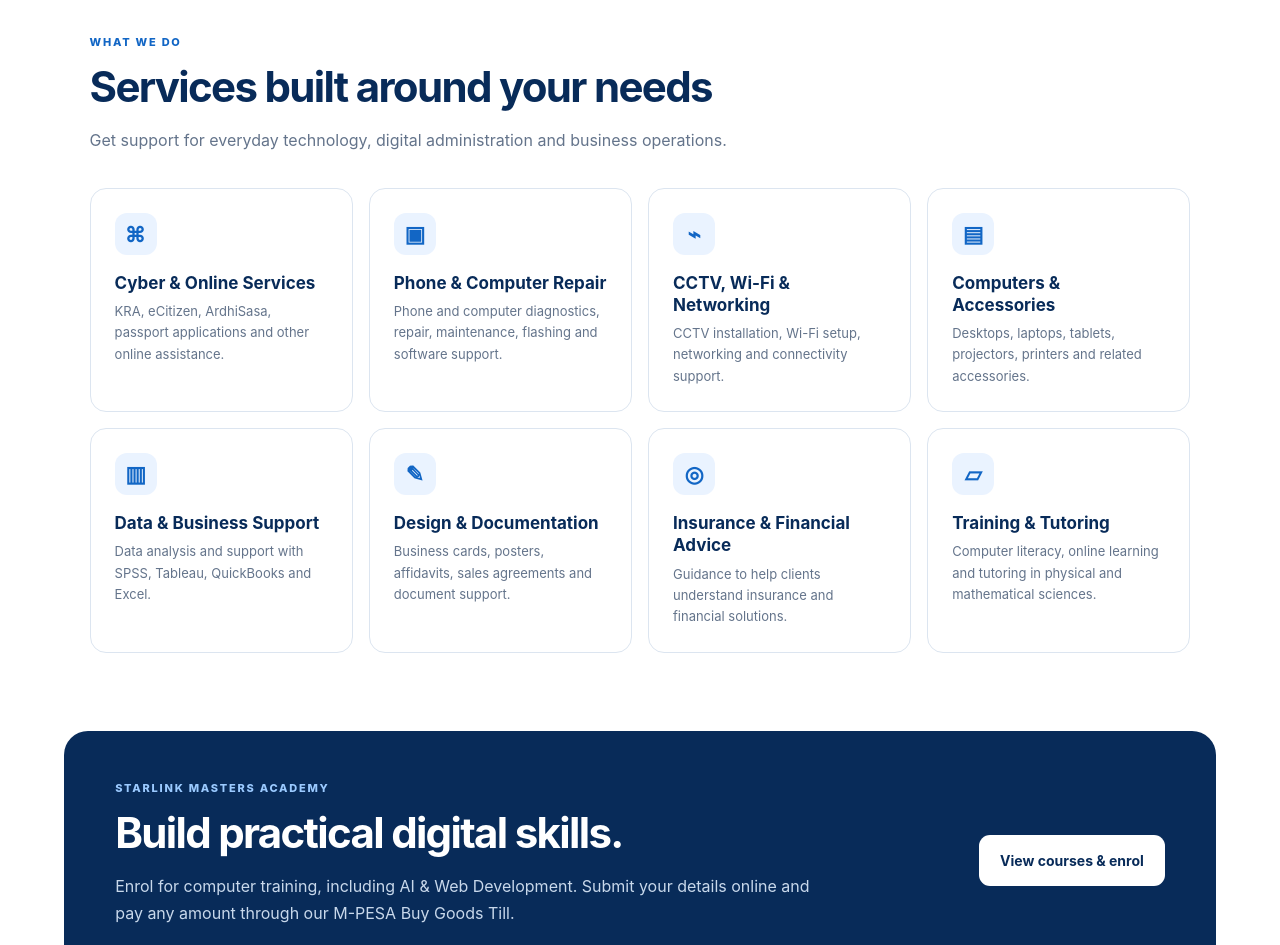
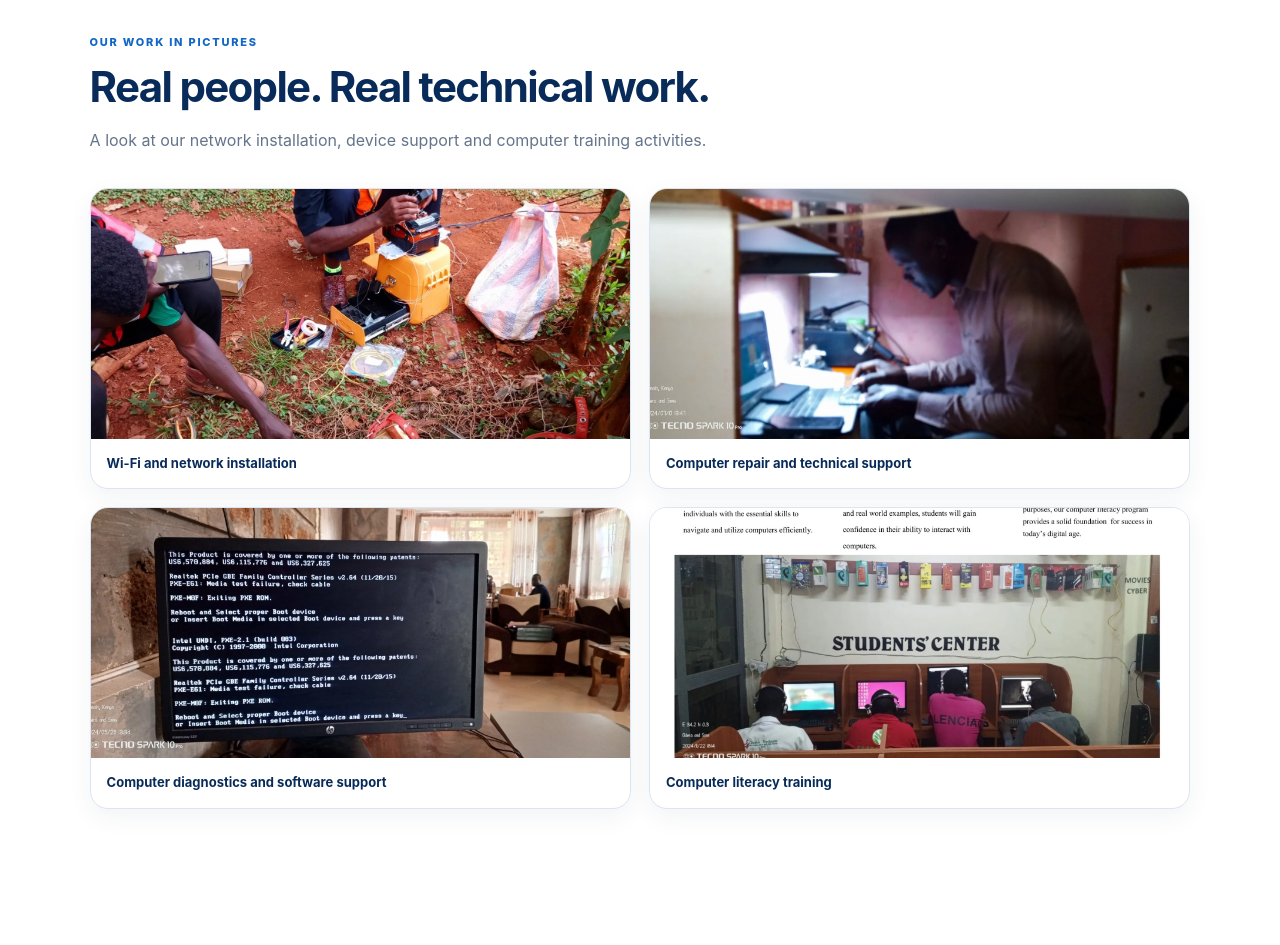
Before and after one commit to Kingsman1216/starlinkmasters-website, a plain HTML site: page index.html in a window 1280 px wide. Shown: the part 680-1625 px from the top of the page. Drawn offline with Linux system fonts and the light colour scheme.

Commit message:
Add visible photo gallery to homepage

```diff
--- a/index.html
+++ b/index.html
@@ -42,6 +42,20 @@
         <div class="hero-panel-top">STARLINK MASTERS</div>
         <div class="hero-orbit"><span>TECH</span><b>+</b><span>SKILLS</span></div>
         <p>Connecting people to practical digital solutions.</p>
+      </div>
+    </section>
+
+    <section class="section business-gallery" aria-label="STARLINK MASTERS work in pictures">
+      <div class="section-heading">
+        <p class="eyebrow">OUR WORK IN PICTURES</p>
+        <h2>Real people. Real technical work.</h2>
+        <p>A look at our network installation, device support and computer training activities.</p>
+      </div>
+      <div class="photo-gallery">
+        <figure class="photo-card"><img src="wifi-installation.webp" alt="STARLINK MASTERS technician carrying out an outdoor fibre and network installation" loading="lazy"><figcaption>Wi-Fi and network installation</figcaption></figure>
+        <figure class="photo-card"><img src="phone-repair.webp" alt="Technician working on a computer during a repair" loading="lazy"><figcaption>Computer repair and technical support</figcaption></figure>
+        <figure class="photo-card"><img src="software-support.webp" alt="Computer displaying a startup diagnostic message during troubleshooting" loading="lazy"><figcaption>Computer diagnostics and software support</figcaption></figure>
+        <figure class="photo-card"><img src="computer-literacy-program.webp" alt="STARLINK MASTERS computer literacy learners working at desktop computers" loading="lazy"><figcaption>Computer literacy training</figcaption></figure>
       </div>
     </section>
 
```
